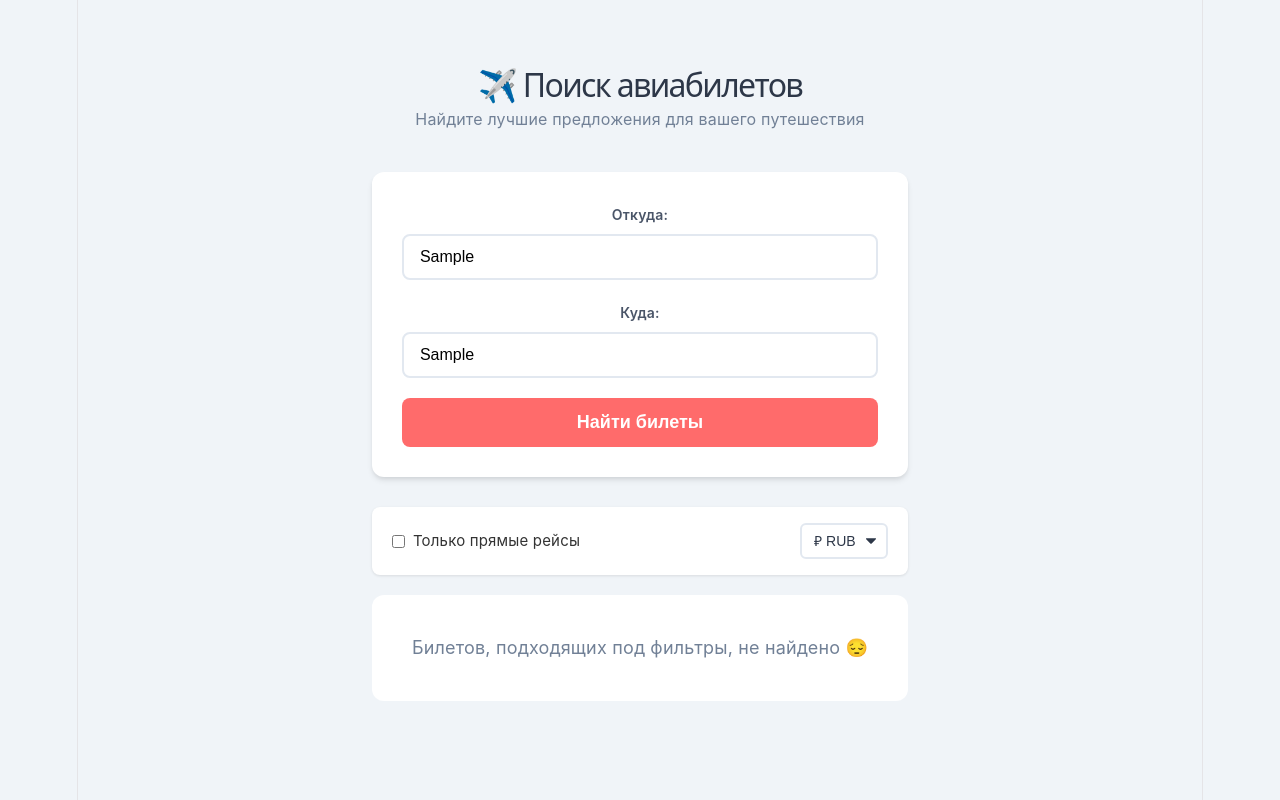
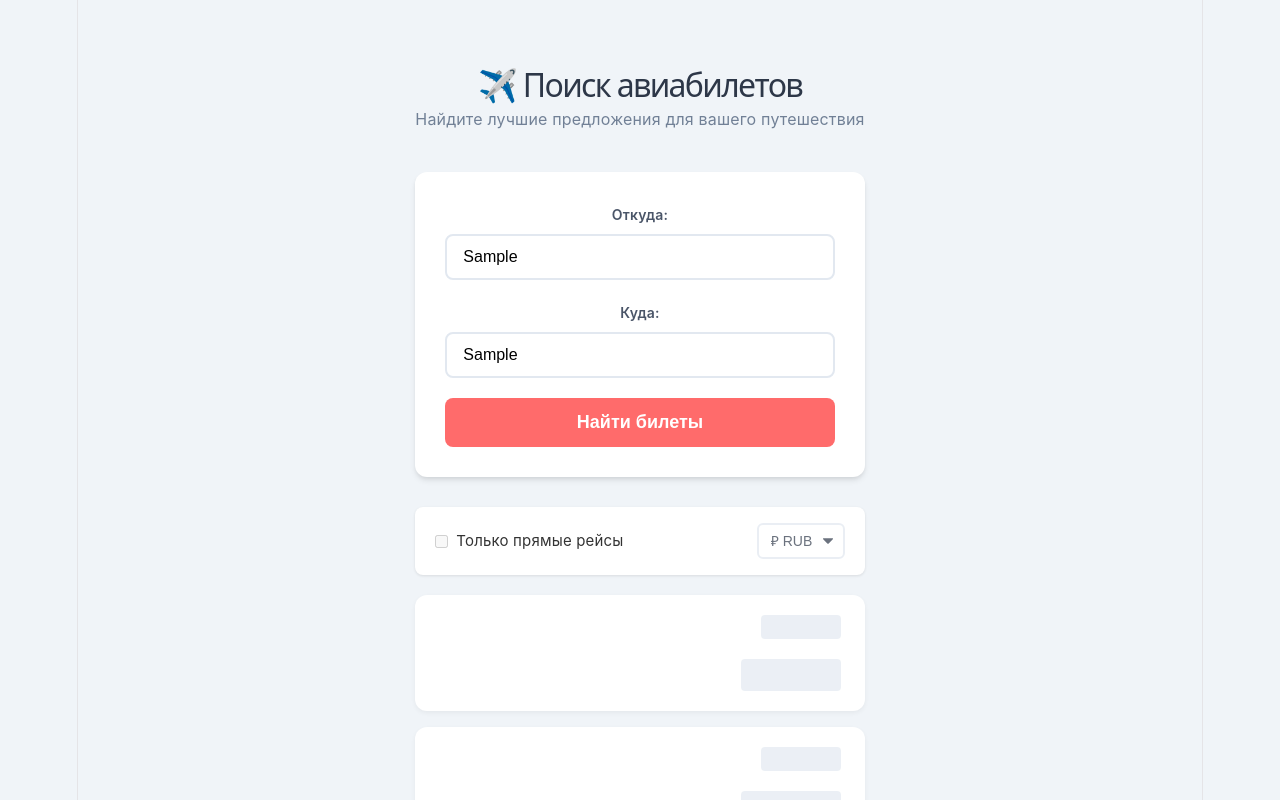
Before and after one commit to nyanlena/flight-search-app, a React (Vite) app: page / in a window 1280 px wide. Both pictures are taken after typing "Sample", "Sample" into the empty fields and a click on the button "Найти билеты". Shown: the top 800 px of the page. Built offline with nearby package versions, Linux system fonts and the light colour scheme.

Commit message:
feat: add skeleton loading UI

```diff
--- a/src/App.css
+++ b/src/App.css
@@ -266,3 +266,20 @@ body {
     padding-top: 16px;
   }
 }
+
+/* Скелетоны */
+.skeleton-card {
+  pointer-events: none;
+}
+
+.skeleton-line {
+  background-color: #e2e8f0;
+  border-radius: 4px;
+  animation: pulse 1.5s infinite ease-in-out;
+}
+
+@keyframes pulse {
+  0% { opacity: 0.6; }
+  50% { opacity: 1; }
+  100% { opacity: 0.6; }
+}
--- a/src/App.tsx
+++ b/src/App.tsx
@@ -4,37 +4,55 @@ import type { Flight } from './types/flight';
 import { calculateDuration } from './utils/dateUtils';
 import './App.css';
 
+// Компонент скелетона
+const FlightSkeleton = () => (
+  <li className="flight-card skeleton-card">
+    <div className="flight-info">
+      <div className="skeleton-line" style={{ width: '40%', height: '20px', marginBottom: '10px' }}></div>
+      <div className="skeleton-line" style={{ width: '60%', height: '16px', marginBottom: '8px' }}></div>
+      <div className="skeleton-line" style={{ width: '30%', height: '14px' }}></div>
+    </div>
+    <div className="flight-action">
+      <div className="skeleton-line" style={{ width: '80px', height: '24px', marginBottom: '10px' }}></div>
+      <div className="skeleton-line" style={{ width: '100px', height: '32px' }}></div>
+    </div>
+  </li>
+);
+
 function App() {
   const [flights, setFlights] = useState<Flight[]>([]);
   const [hasSearched, setHasSearched] = useState(false);
+  const [isFetching, setIsFetching] = useState(false);
 
-  // Cостояния для фильтров и валюты
   const [onlyDirect, setOnlyDirect] = useState(false);
   const [currency, setCurrency] = useState<'RUB' | 'USD' | 'EUR'>('RUB');
 
-  const handleSearchResults = (results: Flight[]) => {
-    setFlights(results);
+  const handleSearch = async (from: string, to: string) => {
+    setIsFetching(true);
     setHasSearched(true);
-    // Сбрасываем фильтры при новом поиске
-    setOnlyDirect(false);
-    setCurrency('RUB');
+    try {
+      const { searchFlights } = await import('./api/flightApi');
+      const results = await searchFlights(from, to);
+      setFlights(results);
+      setOnlyDirect(false);
+      setCurrency('RUB');
+    } catch (error) {
+      console.error(error);
+      setFlights([]); // Если ошибка, очищаем список
+    } finally {
+      setIsFetching(false);
+    }
   };
 
-  // Логика фильтрации и сортировки
   const filteredFlights = flights
     .filter(f => onlyDirect ? f.transfers === 0 : true)
-    .sort((a, b) => a.price - b.price); // Сортируем от дешевых к дорогим
+    .sort((a, b) => a.price - b.price);
 
-  // Логика конвертации валют
   const getPrice = (priceInRub: number) => {
     const rates = { RUB: 1, USD: 0.011, EUR: 0.010 };
     const symbols = { RUB: '₽', USD: '$', EUR: '€' };
     const converted = priceInRub * rates[currency];
-
-    const formattedPrice = currency === 'RUB'
-      ? Math.round(converted)
-      : converted.toFixed(2);
-
+    const formattedPrice = currency === 'RUB' ? Math.round(converted) : converted.toFixed(2);
     return `${formattedPrice} ${symbols[currency]}`;
   };
 
@@ -46,7 +64,7 @@ function App() {
       </header>
 
       <div className="search-section">
-        <SearchForm onResults={handleSearchResults} />
+        <SearchForm onSearch={handleSearch} />
       </div>
 
       {hasSearched && (
@@ -57,6 +75,7 @@ function App() {
                 type="checkbox"
                 checked={onlyDirect}
                 onChange={(e) => setOnlyDirect(e.target.checked)}
+                disabled={isFetching}
               />
               Только прямые рейсы
             </label>
@@ -65,6 +84,7 @@ function App() {
               className="currency-select"
               value={currency}
               onChange={(e) => setCurrency(e.target.value as 'RUB' | 'USD' | 'EUR')}
+              disabled={isFetching}
             >
               <option value="RUB">₽ RUB</option>
               <option value="USD">$ USD</option>
@@ -72,7 +92,14 @@ function App() {
             </select>
           </div>
 
-          {filteredFlights.length === 0 ? (
+          {isFetching ? (
+            // Показываем скелетоны во время загрузки
+            <ul className="flights-list">
+              <FlightSkeleton />
+              <FlightSkeleton />
+              <FlightSkeleton />
+            </ul>
+          ) : filteredFlights.length === 0 ? (
             <p className="no-results">Билетов, подходящих под фильтры, не найдено 😔</p>
           ) : (
             <ul className="flights-list">
--- a/src/api/flightApi.ts
+++ b/src/api/flightApi.ts
@@ -11,13 +11,18 @@ const mockFlights: Flight[] = [
   { id: '6', from: 'Москва', to: 'Шанхай', price: 23200, departureTime: '14:00', arrivalTime: '14:50', departureDate: '2026-11-10T14:00:00', arrivalDate: '2026-11-11T14:50:00', transfers: 1 },
   { id: '7', from: 'Москва', to: 'Шанхай', price: 40800, departureTime: '17:20', arrivalTime: '04:10', departureDate: '2026-11-10T17:20:00', arrivalDate: '2026-11-11T04:10:00', transfers: 0 },
   { id: '8', from: 'Москва', to: 'Шанхай', price: 28700, departureTime: '18:30', arrivalTime: '14:30', departureDate: '2026-11-10T18:30:00', arrivalDate: '2026-11-11T14:30:00', transfers: 1 },
+
+  { id: '9', from: 'Москва', to: 'Пхукет', price: 78000, departureTime: '23:50', arrivalTime: '09:30', departureDate: '2026-11-10T23:50:00', arrivalDate: '2026-11-11T09:30:00', transfers: 0 },
+  { id: '10', from: 'Москва', to: 'Пхукет', price: 45000, departureTime: '10:00', arrivalTime: '08:15', departureDate: '2026-11-10T10:00:00', arrivalDate: '2026-11-11T08:15:00', transfers: 1 },
+  { id: '11', from: 'Москва', to: 'Пхукет', price: 52000, departureTime: '19:30', arrivalTime: '05:00', departureDate: '2026-11-10T19:30:00', arrivalDate: '2026-11-11T05:00:00', transfers: 0 },
+  { id: '12', from: 'Москва', to: 'Пхукет', price: 39000, departureTime: '18:00', arrivalTime: '19:45', departureDate: '2026-11-10T18:00:00', arrivalDate: '2026-11-11T19:45:00', transfers: 2 },
 ];
 
 export const searchFlights = async (from: string, to: string): Promise<Flight[]> => {
   return new Promise((resolve, reject) => {
-    // Имитируем задержку сети (1 секунда)
+    // Имитируем задержку сети
     setTimeout(() => {
-      // Имитируем ошибку, если ввели "Ошибка"
+      // Имитируем ошибку
       if (from.toLowerCase() === 'ошибка' || to.toLowerCase() === 'ошибка') {
         reject(new Error('Не удалось загрузить билеты. Попробуйте позже.'));
         return;
@@ -29,6 +34,6 @@ export const searchFlights = async (from: string, to: string): Promise<Flight[]>
 
       // Если ничего не нашли, возвращаем пустой массив
       resolve(results);
-    }, 1000);
+    }, 5000);
   });
 };
--- a/src/components/SearchForm.tsx
+++ b/src/components/SearchForm.tsx
@@ -1,11 +1,7 @@
 import { useForm } from 'react-hook-form';
 import { zodResolver } from '@hookform/resolvers/zod';
 import { z } from 'zod';
-import { useState } from 'react';
-import type { Flight } from '../types/flight';
-import { searchFlights } from '../api/flightApi';
 
-// Схема валидации
 const searchSchema = z.object({
   from: z.string().min(1, 'Укажите город вылета'),
   to: z.string().min(1, 'Укажите город прилета'),
@@ -14,13 +10,10 @@ const searchSchema = z.object({
 type SearchFormData = z.infer<typeof searchSchema>;
 
 interface SearchFormProps {
-  onResults: (flights: Flight[]) => void;
+  onSearch: (from: string, to: string) => void;
 }
 
-export const SearchForm = ({ onResults }: SearchFormProps) => {
-  const [isLoading, setIsLoading] = useState(false);
-  const [error, setError] = useState<string | null>(null);
-
+export const SearchForm = ({ onSearch }: SearchFormProps) => {
   const {
     register,
     handleSubmit,
@@ -29,50 +22,27 @@ export const SearchForm = ({ onResults }: SearchFormProps) => {
     resolver: zodResolver(searchSchema),
   });
 
-  const onSubmit = async (data: SearchFormData) => {
-    setIsLoading(true);
-    setError(null);
-    try {
-      const flights = await searchFlights(data.from, data.to);
-      onResults(flights);
-    } catch (err) {
-      if (err instanceof Error) {
-        setError(err.message);
-      } else {
-        setError('Произошла неизвестная ошибка');
-      }
-    } finally {
-      setIsLoading(false);
-    }
+  const onSubmit = (data: SearchFormData) => {
+    onSearch(data.from, data.to);
   };
 
   return (
     <form className="search-form" onSubmit={handleSubmit(onSubmit)}>
       <div className="input-group">
         <label>Откуда:</label>
-        <input
-          type="text"
-          placeholder="Москва"
-          {...register('from')}
-        />
+        <input type="text" placeholder="Москва" {...register('from')} />
         {errors.from && <span className="error-text">{errors.from.message}</span>}
       </div>
 
       <div className="input-group">
         <label>Куда:</label>
-        <input
-          type="text"
-          placeholder="Сочи"
-          {...register('to')}
-        />
+        <input type="text" placeholder="Пхукет" {...register('to')} />
         {errors.to && <span className="error-text">{errors.to.message}</span>}
       </div>
 
-      <button type="submit" disabled={isLoading} className="submit-btn">
-        {isLoading ? 'Поиск...' : 'Найти билеты'}
+      <button type="submit" className="submit-btn">
+        Найти билеты
       </button>
-
-      {error && <p className="error-text" style={{ textAlign: 'center' }}>{error}</p>}
     </form>
   );
 };
```
